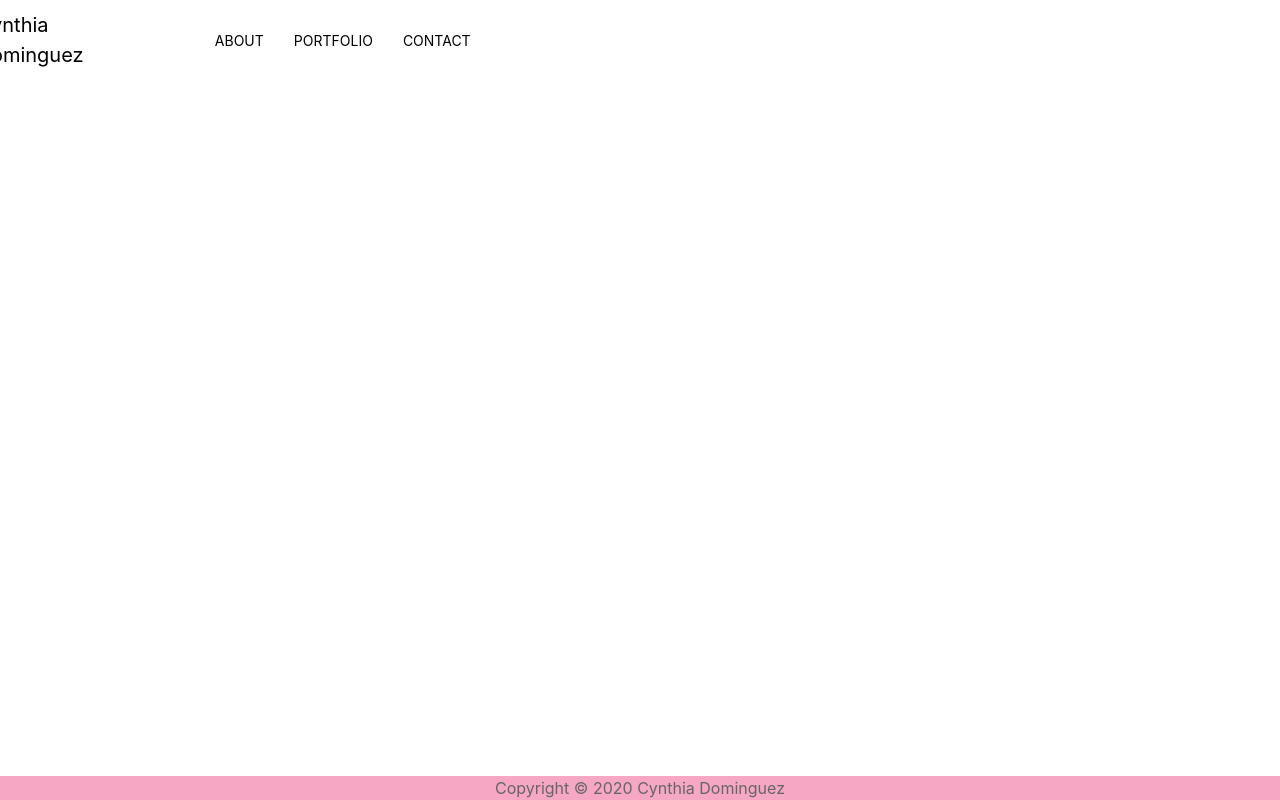
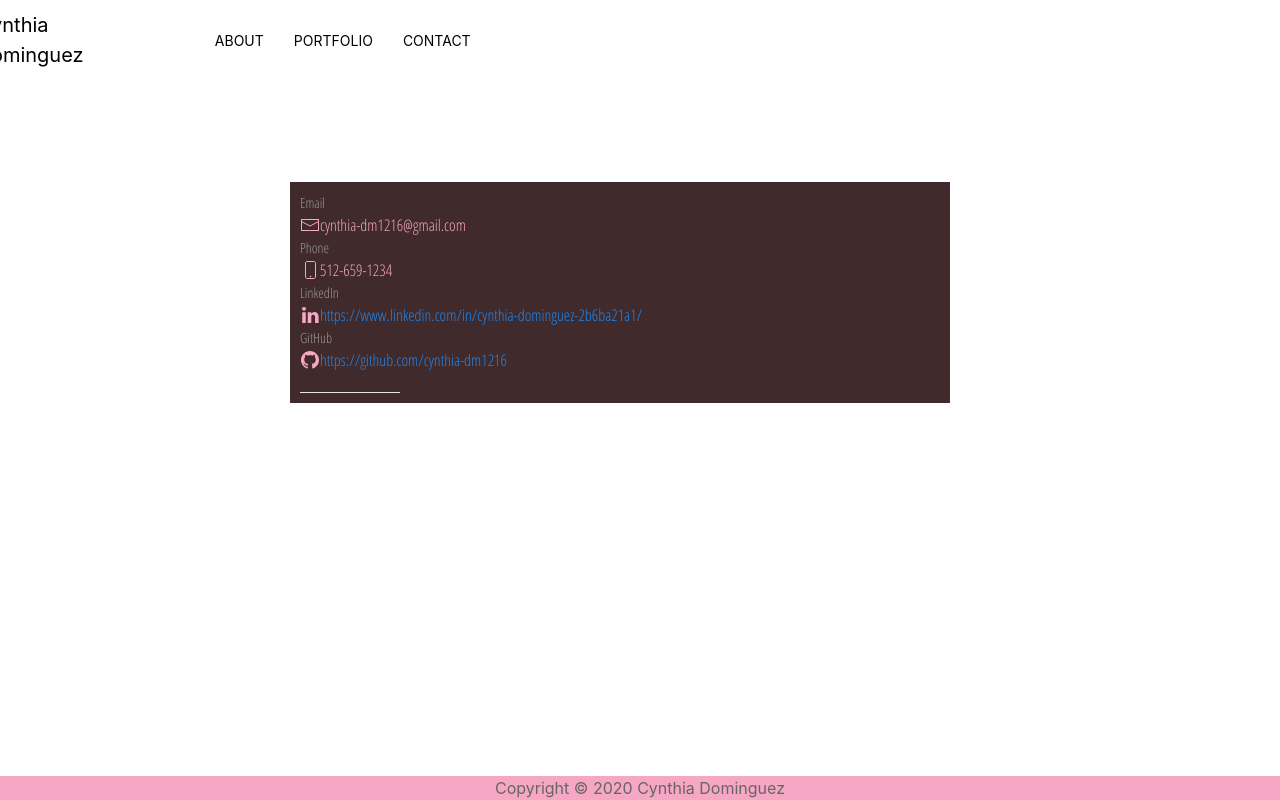
Before and after one commit to cynthia-dm1216/react-portfolio, a React (Create React App) app: page /contact in a window 1280 px wide. Built offline with nearby package versions, Linux system fonts and the light colour scheme.

Commit message:
updating contact page

```diff
--- a/src/App.js
+++ b/src/App.js
@@ -1,21 +1,27 @@
 import React from "react";
-import { BrowserRouter as Router, Route } from "react-router-dom";
+import { BrowserRouter as Router, Route, Switch } from "react-router-dom";
 import Header from "./components/Header";
 import Footer from "./components/Footer";
 import Home from "./pages/Home";
 import Portfolio from "./pages/Portfolio";
-
+import Contact from './pages/Contact';
 
 function App(){
 return (
   <Router>
-    <div >
-      <Header />
-      <Route exact path="/" component={Home} />
-      <Route exact path="/react-portfolio" component={Home} />
-      <Route exact path="/portfolio" component={Portfolio} />
-      <Footer />
-    </div>
+  <Header />
+  <Switch>
+    <Route path='/portfolio'>
+      <Portfolio />
+    </Route>
+    <Route path='/contact'>
+      <Contact />
+    </Route>
+    <Route path='/'>
+      <Home />
+    </Route>
+  </Switch>
+  <Footer />
   </Router>
 );
 }
--- a/src/components/ContactCard/style.css
+++ b/src/components/ContactCard/style.css
@@ -2,6 +2,10 @@
     padding: 0;
     margin: 0;
     box-sizing: border-box;
+}
+
+.contactWrapper {
+    background-color: #402A2C;
 }
 
 #submitBtn {
--- /dev/null
+++ b/src/components/MyInfo/index.js
@@ -0,0 +1,26 @@
+import React from 'react';
+import './style.css';
+
+function MyInfo() {
+    return(
+   <div className="contactInfo uk-flex uk-flex-column uk-margin-bottom">
+   <span className="contactLabel uk-text-muted uk-form-label">Email</span>
+   <span className="contactDesc uk-flex uk-flex-middle"><span className="contactIcon"
+       uk-icon="icon: mail"></span>cynthia-dm1216@gmail.com</span>
+   <span className="contactLabel uk-text-muted uk-form-label">Phone</span>
+   <span className="contactDesc uk-flex uk-flex-middle"><span className="contactIcon"
+       uk-icon="icon: phone"></span>512-659-1234</span>
+   <span className="contactLabel uk-text-muted uk-form-label">LinkedIn</span>
+   <span className="contactDesc uk-flex uk-flex-middle"><span className="contactIcon"
+       uk-icon="icon: linkedin"></span><a href="https://www.linkedin.com/in/cynthia-dominguez-2b6ba21a1/"
+           target="_blank" rel="noopener noreferrer">https://www.linkedin.com/in/cynthia-dominguez-2b6ba21a1/</a></span>
+   <span className="contactLabel uk-text-muted uk-form-label">GitHub</span>
+   <span className="contactDesc uk-flex uk-flex-middle"><span className="contactIcon"
+       uk-icon="icon: github"></span><a href="https://github.com/cynthia-dm1216"
+           target="_blank" rel="noopener noreferrer">https://github.com/cynthia-dm1216</a></span>
+   <hr className="uk-divider-small" />
+</div>
+);
+}
+
+export default MyInfo
--- /dev/null
+++ b/src/components/MyInfo/style.css
@@ -0,0 +1,15 @@
+* {
+    padding: 0;
+    margin: 0;
+    box-sizing: border-box;
+}
+
+
+
+.contactInfo{
+    color: rgb(245, 167, 195);
+    background-color: #402A2C;
+    margin: auto;
+    width:50%;
+    padding: 10px;
+}
--- a/src/pages/Contact.js
+++ b/src/pages/Contact.js
@@ -1,13 +1,15 @@
 import React from 'react';
 import './style.css'
-import ContactCard from '../components/ContactCard';
+// import ContactCard from '../components/ContactCard';
+import MyInfo from '../components/MyInfo';
 
 function Contact(){
     return(
-        <div className='containerWrapper'>
-            <h2 className='uk-text-center'>Contact</h2>
+        <div className='contactWrapper'>
+            <h2 className='uk-text-center Contact'>Contact</h2>
             <div className='contactContainer uk-child-width-1-2@m' uk-grid='true'>
-                <ContactCard />
+                {/* <ContactCard /> */}
+                <MyInfo />
             </div>
         </div>
     );
--- a/src/pages/style.css
+++ b/src/pages/style.css
@@ -9,7 +9,7 @@
     background-color: #402A2C;
 }
 
-.Portfolio{
+.Portfolio, .Contact{
     color: white;
 }
 
```
Also changed, not shown: src/components/ContactCard/index.js (+5 -3 lines).
